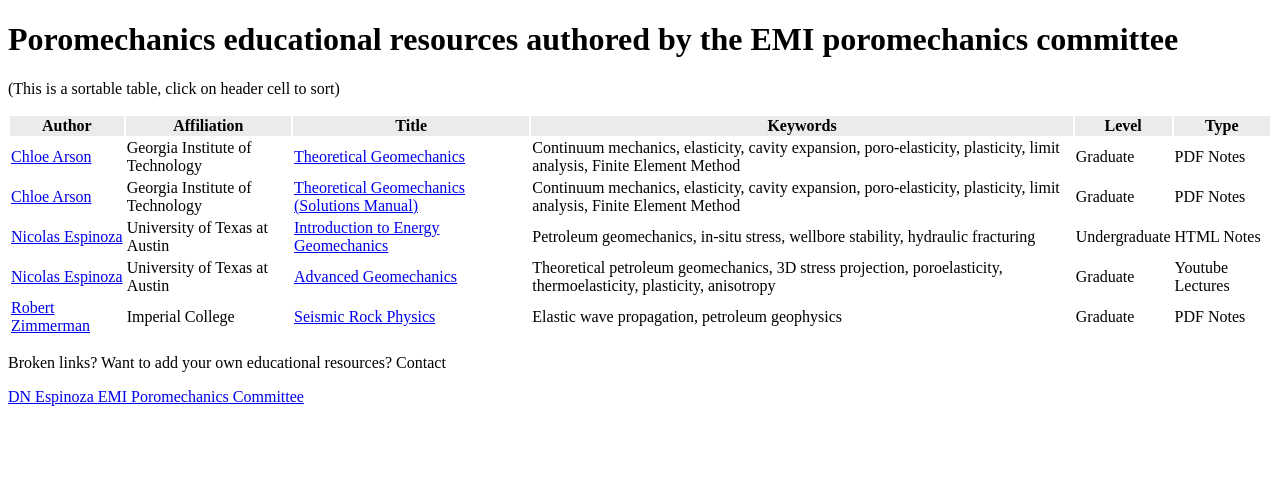
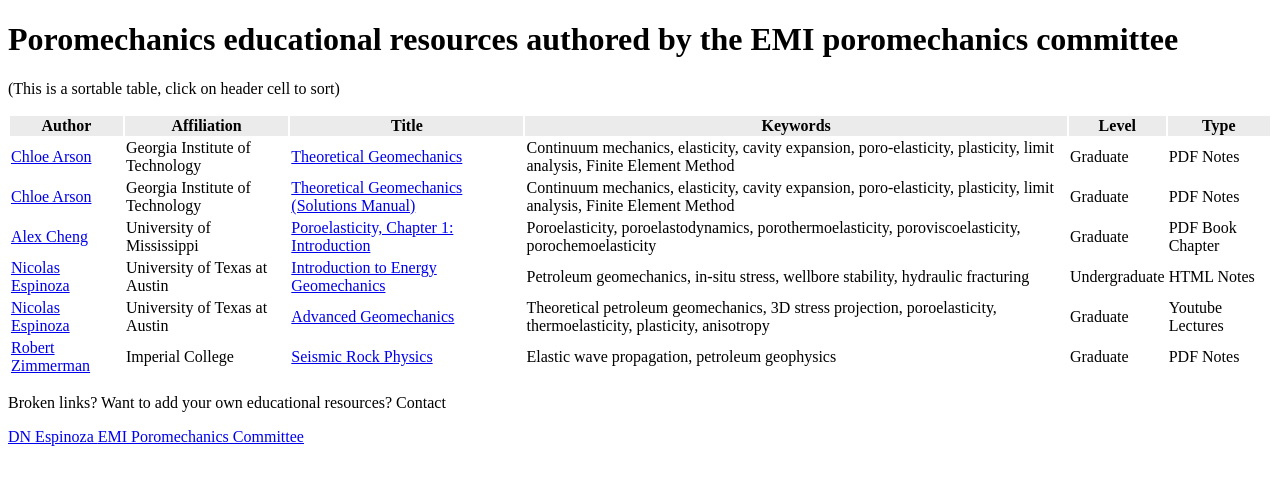
Before and after one commit to EMI-poromechanics/EMI-poromechanics.github.io, a plain HTML site: page index.html in a window 1280 px wide. Drawn offline with Linux system fonts and the light colour scheme.

Commit message:
update index 20200718

```diff
--- a/index.html
+++ b/index.html
@@ -50,6 +50,15 @@
 </tr>
 
 <tr>
+<td> <a href="http://home.olemiss.edu/~acheng/"> Alex Cheng</a> </td>
+<td>University of Mississippi</td>
+<td> <a href="http://www.springer.com/cda/content/document/cda_downloaddocument/9783319252001_c1.pdf?SGWID=0-0-45-1563771-p177727718"> Poroelasticity, Chapter 1: Introduction </a> </td>
+<td>Poroelasticity, poroelastodynamics, porothermoelasticity, poroviscoelasticity, porochemoelasticity</td>
+<td>Graduate</td>
+<td>PDF Book Chapter</td>
+</tr>
+
+<tr>
 <td> <a href="https://www.pge.utexas.edu/facultystaff/faculty-directory/espinoza"> Nicolas Espinoza</a> </td>
 <td>University of Texas at Austin</td>
 <td> <a href="https://dnicolasespinoza.github.io/"> Introduction to Energy Geomechanics </a> </td>
```
Also changed, not shown: 1 other file.
